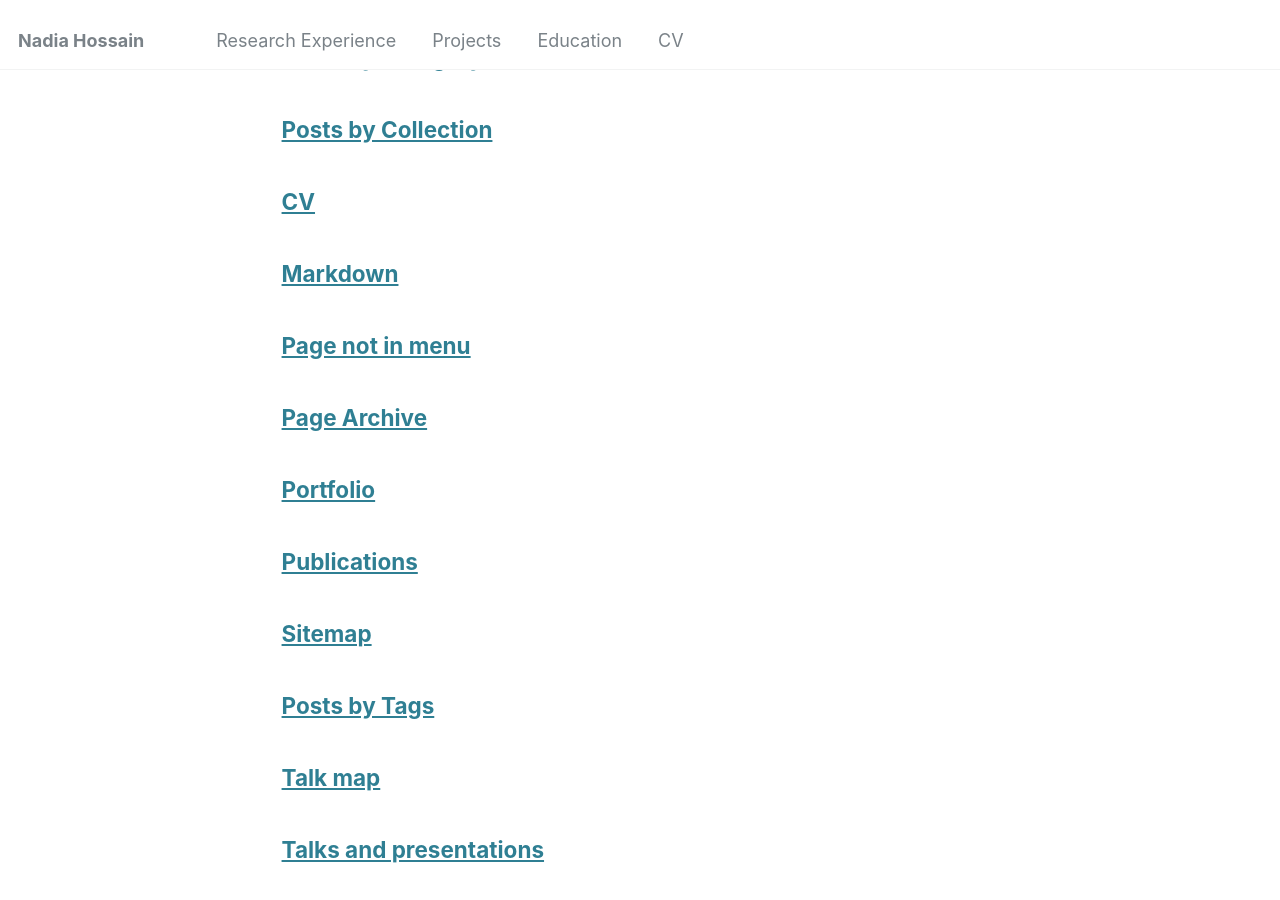
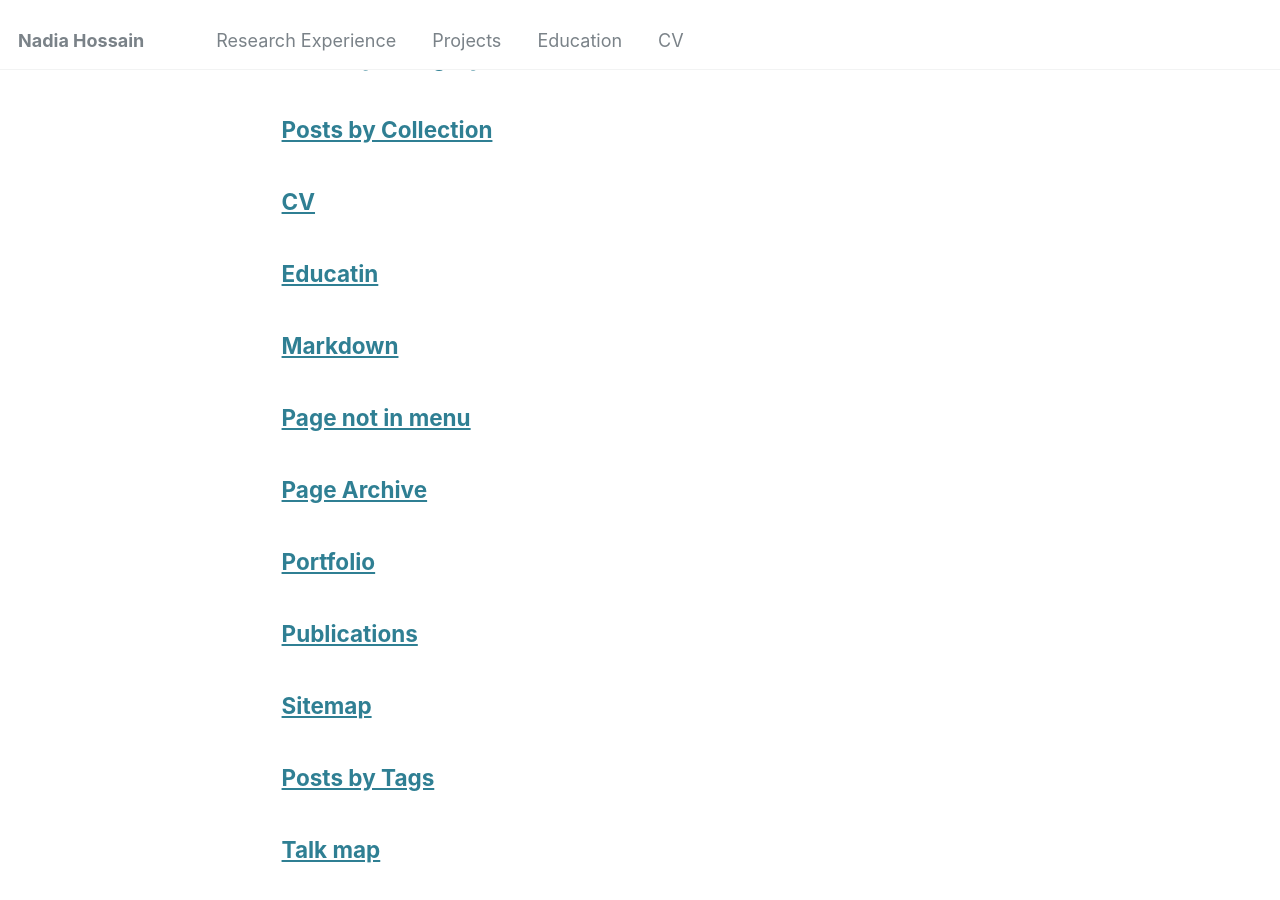
Before and after one commit to Nadia214/hnadia, a Jekyll site: the page built from _pages/page-archive.html, in a window 1280 px wide and 900 px high, scrolled down 351 px. Built offline with Jekyll 4.4.1, drawn with Linux system fonts in a browser that asks for light colours.

Commit message:
Update education_awards.md

```diff
--- a/_pages/education_awards.md
+++ b/_pages/education_awards.md
@@ -1,7 +1,7 @@
 ---
 layout: archive
-title: ""
-permalink: /education_awards/
+title: "Educatin"
+permalink: /teaching/
 author_profile: true
 redirect_from:
   - /resume
```
